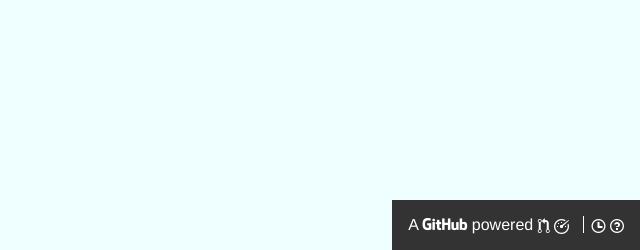
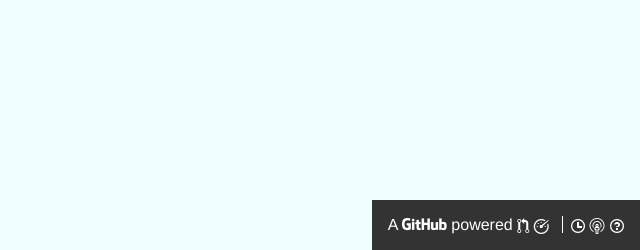
Before and after one commit to OctoShelf/octoshelf-webapp, a Node server app: page / in a window 1280 px wide. Shown: the part 550-800 px from the top of the page, without its empty margins (640-1280 px from the left). Run offline with Node 20, Linux system fonts and the light colour scheme.

Commit message:
Adding Notifications
Notifications provide some super sweet off-screen functionality.

Assuming I have granted permissions, when I tab away from OctoShelf
it will continue fetching Github for pull request changes.  When
changes are found, I will receive a count of new pull requests.

Once I tab back into OctoShelf, that running count will reset itself
and I will stop seeing notifications until I tab away again.

```diff
--- a/public/styles/style.css
+++ b/public/styles/style.css
@@ -165,7 +165,7 @@ a{ color: #fff}
 }
 .notification.fadeOut {opacity: 0}
 
-.infoPanel {background: #333;color:#fff;padding: 1rem;position: absolute; bottom: 0; right: 0;text-align: right}
+.infoPanel {background: #333;color:#fff;padding: 1rem;position: fixed; bottom: 0; right: 0;text-align: right}
 .infoPanel .octicon {vertical-align: middle}
 .infoPanel-actions {border-left: 1px solid #fff;padding-left: 0.5rem;margin-left: 0.5rem;}
 
@@ -227,6 +227,21 @@ a{ color: #fff}
 .refreshRate_inputDisplay {display: inline-block;width: 100%;padding: 5px 0 5px 1.5rem;}
 .refreshRate_input:checked + .refreshRate_inputDisplay {background: #3F51B5;color: #fff;}
 
+.notification-wrapper {position: relative}
+.notification-moreInfo {
+    background: #fff;
+    border: 0;
+    color: #333;
+    width: 150px;
+    height: 0;
+    transition: all .5s ease;
+    overflow: hidden;
+    position: absolute;
+    bottom: 1.5rem;
+    right: -1.5rem;
+}
+.notification-wrapper:hover .notification-moreInfo {height: 2rem;padding: 5px;border: 1px solid #333;}
+
 @media (max-width: 600px) {
     .app {padding: 0.5rem;}
     .app-prompt,
--- a/views/index.ejs
+++ b/views/index.ejs
@@ -69,6 +69,10 @@
                     </ul>
                 </div>
             </span>
+            <span class="notification-wrapper">
+                <a id="requestNotifications" href="#" class="octicon octicon-broadcast notification-button"></a>
+                <div class="notification-moreInfo">Allow Notifications?</div>
+            </span>
             <div class="octicon octicon-question moreInfo-wrapper" tabindex="1"></div>
             <div class="moreInfo-content">
                 <h2>Welcome to OctoShelf!</h2>
```
Also changed, not shown: public/scripts/octo.worker.js (+60 -3 lines), public/scripts/octoshelf.js (+26 -9 lines), README.md.
